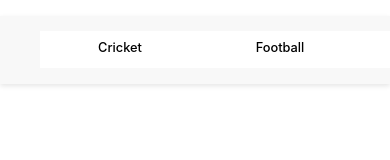
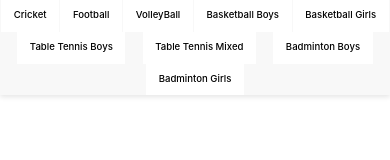
Before and after one commit to sphurtidit/Sphurti-Live-Result-Backend, a React (Vite) app: page / in a window 390 px wide. Shown: the top 160 px of the page. Built offline with nearby package versions, Linux system fonts and the light colour scheme; no server answers; the database is empty.

Commit message:
navbar fix

```diff
--- a/src/App.css
+++ b/src/App.css
@@ -1,14 +1,16 @@
 *{
   background-color: white;
   color: black;
+  margin: 0;
+  padding: 0;
 }
 
 .navbar{
   width: 100vw;
   max-width: 100%;
-  height: 8vh;
   position: fixed;
   top: 0;
+  left: 0;
 }
 
 .navbar ul{
@@ -16,10 +18,7 @@
   display: flex;
   justify-content: space-evenly;
   align-items: center;
-  height: 8vh;
-  overflow-x: scroll;
-  overflow-y: hidden;
-  /* flex-wrap: wrap; */
+  flex-wrap: wrap;
   background-color: #f8f8f8;
   box-shadow: 0 2px 5px rgba(0,0,0,0.1);
 }
@@ -28,15 +27,12 @@
   text-decoration: none;
   background-color: transparent;
   color: black;
-  /* width: 15rem; */
-  font-size: 1.2rem;
+  font-size: 1rem;
   font-weight: 500;
 }
 
 @media only screen and (max-width:500px){
   .navbar ul li button{
-    font-size: 0.8rem;
-  width: 10rem;
-
+    font-size: 0.6rem;
   }
 }
--- a/src/App.jsx
+++ b/src/App.jsx
@@ -201,7 +201,7 @@ function App() {
                 }
               </ul>
             </div>
-            <MatchList list={list} sportIndex={index} name={name}/>
+            <MatchList list={list} sportIndex={index} name={name} />
           </>
         )}
       </div>
```
Also changed, not shown: src/toast.jsx (deleted, +0 -9 lines), src/toast.css (deleted).
